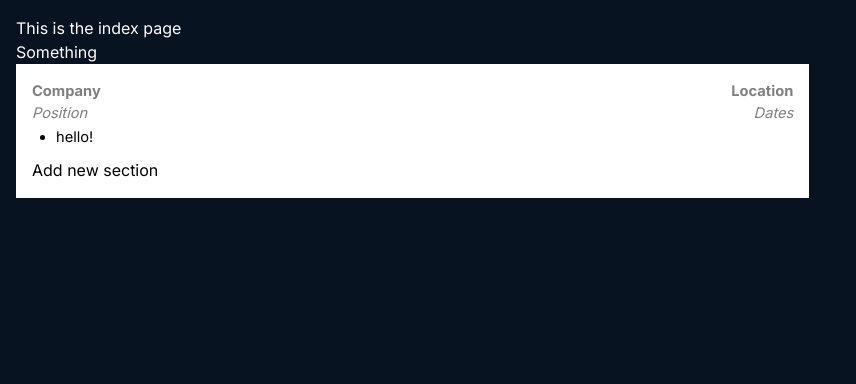
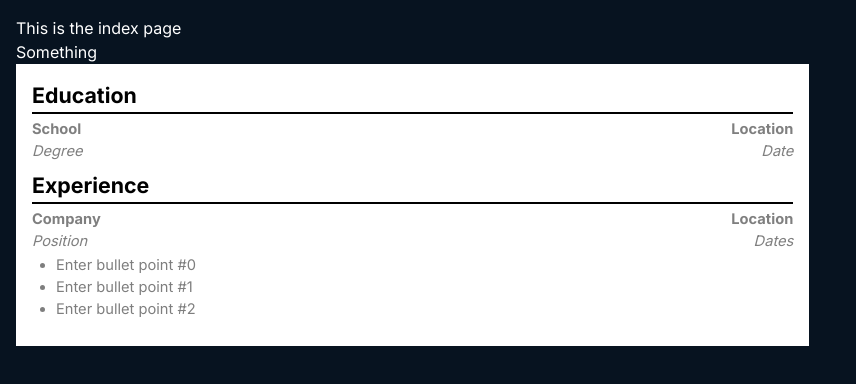
Before and after one commit to Jxl-s/resume-builder, a Next.js app: page /en in a window 1280 px wide. Shown: the top 384 px of the page, without its empty margins (0-856 px from the left). Built offline with nearby package versions, Linux system fonts and the light colour scheme.

Commit message:
sanitize better

```diff
--- a/src/app/[locale]/Editor.tsx
+++ b/src/app/[locale]/Editor.tsx
@@ -10,12 +10,14 @@ import ExperienceItem, {
     ExperienceItemWithId,
 } from "@/components/items/Experience";
 import { v4 as uuidv4 } from "uuid";
+import Section from "@/components/Section";
+import { IEducationItem } from "@/types/items";
 
 const Editor: FC = () => {
     const sections = useResumeEditorStore((state) => state.sections);
     const setSections = useResumeEditorStore((state) => state.setSections);
+    const addSection = useResumeEditorStore((state) => state.addSection);
     const updateSection = useResumeEditorStore((state) => state.updateSection);
-    const addSection = useResumeEditorStore((state) => state.addSection);
 
     useEffect(() => {
         setSections([
@@ -27,10 +29,10 @@ const Editor: FC = () => {
                         id: uuidv4(),
                         type: "education",
                         value: {
-                            school: "<b></b>",
-                            location: "<b></b>",
-                            degree: "<b></b>",
-                            date: "<b></b>",
+                            school: "",
+                            location: "",
+                            degree: "",
+                            date: "",
                         },
                     },
                 ],
@@ -43,10 +45,10 @@ const Editor: FC = () => {
                         id: uuidv4(),
                         type: "experience",
                         value: {
-                            company: "<b></b>",
-                            location: "<b></b>",
-                            position: "<b></b>",
-                            dates: "<b></b>",
+                            company: "",
+                            location: "",
+                            position: "",
+                            dates: "",
                             description: [],
                         },
                     },
@@ -55,8 +57,7 @@ const Editor: FC = () => {
         ]);
     }, [setSections]);
 
-    const [desc, setDesc] = useState<string[]>(["hello!"]);
-    console.log("new desc", desc);
+    console.log(JSON.stringify(sections));
     return (
         <div
             className="bg-white text-black p-4"
@@ -64,52 +65,35 @@ const Editor: FC = () => {
                 width: "595pt",
             }}
         >
-            <ExperienceItem
-                company="<b></b>"
-                location="<b></b>"
-                position="<b></b>"
-                dates="<b></b>"
-                description={desc}
-                setCompany={() => {}}
-                setLocation={() => {}}
-                setPosition={() => {}}
-                setDates={() => {}}
-                setDescription={setDesc}
-            />
-            {/* {sections.map((s) => {
-                return (
-                    <section key={s.id}>
-                        <EditableHeading
-                            content={s.title}
-                            setContent={(c) => updateSection(s.id, c)}
-                        />
-                        {s.items.map((i) => {
-                            if (i.type === "education") {
+            {sections.map((section) => (
+                <Section
+                    key={section.id}
+                    title={section.title}
+                    setTitle={(t) => updateSection(section.id, t)}
+                >
+                    {section.items.map((item) => {
+                        if (item.type === "education") {
                             return (
                                 <EducationItemWithId
-                                        sectionId={s.id}
-                                        itemId={i.id}
-                                        key={i.id}
+                                    key={item.id}
+                                    sectionId={section.id}
+                                    itemId={item.id}
                                 />
                             );
                         }
 
-                            if (i.type === "experience") {
+                        if (item.type === "experience") {
                             return (
                                 <ExperienceItemWithId
-                                        sectionId={s.id}
-                                        itemId={i.id}
-                                        key={i.id}
+                                    key={item.id}
+                                    sectionId={section.id}
+                                    itemId={item.id}
                                 />
                             );
                         }
                     })}
-                    </section>
-                );
-            })} */}
-            <button onClick={() => addSection("<b></b>")}>
-                Add new section
-            </button>
+                </Section>
+            ))}
         </div>
     );
 };
--- a/src/components/EditableItem.tsx
+++ b/src/components/EditableItem.tsx
@@ -60,7 +60,7 @@ const EditableItem: FC<EditableItemProps> = ({
             return;
         }
 
-        setContent(e.target.innerHTML);
+        setContent(sanitizeHtml(e.target.innerHTML));
     };
 
     const applyDefaultStyle = () => {
--- a/src/components/EditableList.tsx
+++ b/src/components/EditableList.tsx
@@ -2,6 +2,7 @@
 import useDocSettingsStore from "@/stores/useDocSettingsStore";
 import React, { FC, useEffect, useRef, useState } from "react";
 import "./EditableList.css";
+import { sanitizeHtml } from "@/utils/sanitizeHtml";
 
 interface Props {
     items: string[];
@@ -60,14 +61,17 @@ const EditableList: FC<Props> = ({ items, setItems }) => {
             const newItems = [];
 
             for (const item of Array.from(e.currentTarget.children)) {
-                newItems.push(item.innerHTML);
+                newItems.push(sanitizeHtml(item.innerHTML));
             }
 
             setItems(newItems);
         }
     };
 
-    let innerHtml = items.map((item) => `<li>${item}</li>`).join("");
+    let innerHtml = items
+        .map((item) => `<li>${sanitizeHtml(item)}</li>`)
+        .join("");
+
     if (innerHtml === "") {
         innerHtml = Array.from({ length: 3 })
             .map(
--- a/src/components/EditableTwoSide.tsx
+++ b/src/components/EditableTwoSide.tsx
@@ -12,7 +12,7 @@ const EditableTwoSide: FC<Props> = ({ left, right }) => {
     const contentSize = useDocSettingsStore((state) => state.contentSize);
 
     return (
-        <article
+        <aside
             className="flex justify-between gap-4"
             style={{
                 fontSize: `${contentSize}pt`,
@@ -20,7 +20,7 @@ const EditableTwoSide: FC<Props> = ({ left, right }) => {
         >
             <EditableItem {...left} />
             <EditableItem {...right} />
-        </article>
+        </aside>
     );
 };
 
--- /dev/null
+++ b/src/components/Section.tsx
@@ -0,0 +1,22 @@
+import { FC, PropsWithChildren } from "react";
+import EditableHeading from "./EditableHeading";
+
+interface SectionProps {
+    title: string;
+    setTitle: (title: string) => void;
+}
+
+const Section: FC<PropsWithChildren<SectionProps>> = ({
+    title,
+    setTitle,
+    children,
+}) => {
+    return (
+        <section>
+            <EditableHeading content={title} setContent={setTitle} />
+            {children}
+        </section>
+    );
+};
+
+export default Section;
--- a/src/components/items/Education.tsx
+++ b/src/components/items/Education.tsx
@@ -84,21 +84,45 @@ const EducationItemWithId: FC<EducationItemWithIdProps> = ({
             ?.items.find((item) => item.id === itemId)
     );
 
+    const updateItem = useResumeEditorStore((state) => state.updateItem);
     if (!educationItem) return null;
-
     const { school, location, degree, date } =
         educationItem.value as IEducationItem;
+
+    const setSchool = (school: string) =>
+        updateItem(sectionId, itemId, {
+            ...educationItem,
+            value: { ...educationItem.value, school },
+        });
+
+    const setLocation = (location: string) =>
+        updateItem(sectionId, itemId, {
+            ...educationItem,
+            value: { ...educationItem.value, location },
+        });
+
+    const setDegree = (degree: string) =>
+        updateItem(sectionId, itemId, {
+            ...educationItem,
+            value: { ...educationItem.value, degree },
+        });
+
+    const setDate = (date: string) =>
+        updateItem(sectionId, itemId, {
+            ...educationItem,
+            value: { ...educationItem.value, date },
+        });
 
     return (
         <EducationItem
             school={school}
-            setSchool={() => {}}
+            setSchool={setSchool}
             location={location}
-            setLocation={() => {}}
+            setLocation={setLocation}
             degree={degree}
-            setDegree={() => {}}
+            setDegree={setDegree}
             date={date}
-            setDate={() => {}}
+            setDate={setDate}
         />
     );
 };
--- a/src/components/items/Experience.tsx
+++ b/src/components/items/Experience.tsx
@@ -91,23 +91,58 @@ const ExperienceItemWithId: FC<ExperienceItemWithIdProps> = ({
             ?.items.find((item) => item.id === itemId)
     );
 
+    const updateItem = useResumeEditorStore((state) => state.updateItem);
     if (!experienceItem) return null;
 
     const { company, location, position, dates, description } =
         experienceItem.value as IExperienceItem;
 
+    const setCompany = (company: string) => {
+        updateItem(sectionId, itemId, {
+            ...experienceItem,
+            value: { ...experienceItem.value, company },
+        });
+    };
+
+    const setLocation = (location: string) => {
+        updateItem(sectionId, itemId, {
+            ...experienceItem,
+            value: { ...experienceItem.value, location },
+        });
+    };
+
+    const setPosition = (position: string) => {
+        updateItem(sectionId, itemId, {
+            ...experienceItem,
+            value: { ...experienceItem.value, position },
+        });
+    };
+
+    const setDates = (dates: string) => {
+        updateItem(sectionId, itemId, {
+            ...experienceItem,
+            value: { ...experienceItem.value, dates },
+        });
+    };
+
+    const setDescription = (description: string[]) => {
+        updateItem(sectionId, itemId, {
+            ...experienceItem,
+            value: { ...experienceItem.value, description },
+        });
+    };
     return (
         <ExperienceItem
             company={company}
-            setCompany={() => {}}
+            setCompany={setCompany}
             location={location}
-            setLocation={() => {}}
+            setLocation={setLocation}
             position={position}
-            setPosition={() => {}}
+            setPosition={setPosition}
             dates={dates}
-            setDates={() => {}}
+            setDates={setDates}
             description={description}
-            setDescription={() => {}}
+            setDescription={setDescription}
         />
     );
 };
--- a/src/stores/useResumeEditorStore.ts
+++ b/src/stores/useResumeEditorStore.ts
@@ -8,13 +8,11 @@ interface SectionTypes {
     education: IEducationItem;
 }
 
-type SectionItem = {
-    [K in keyof SectionTypes]: {
-        type: K;
-        id: string;
-        value: SectionTypes[K];
-    };
-}[keyof SectionTypes];
+interface SectionItem {
+    type: keyof SectionTypes;
+    id: string;
+    value: Object;
+}
 
 interface ResumeEditor {
     name: string;
```
Also changed, not shown: src/stories/Page.tsx (+42 -21 lines). Lines whose indentation alone changed are shown as unchanged.
